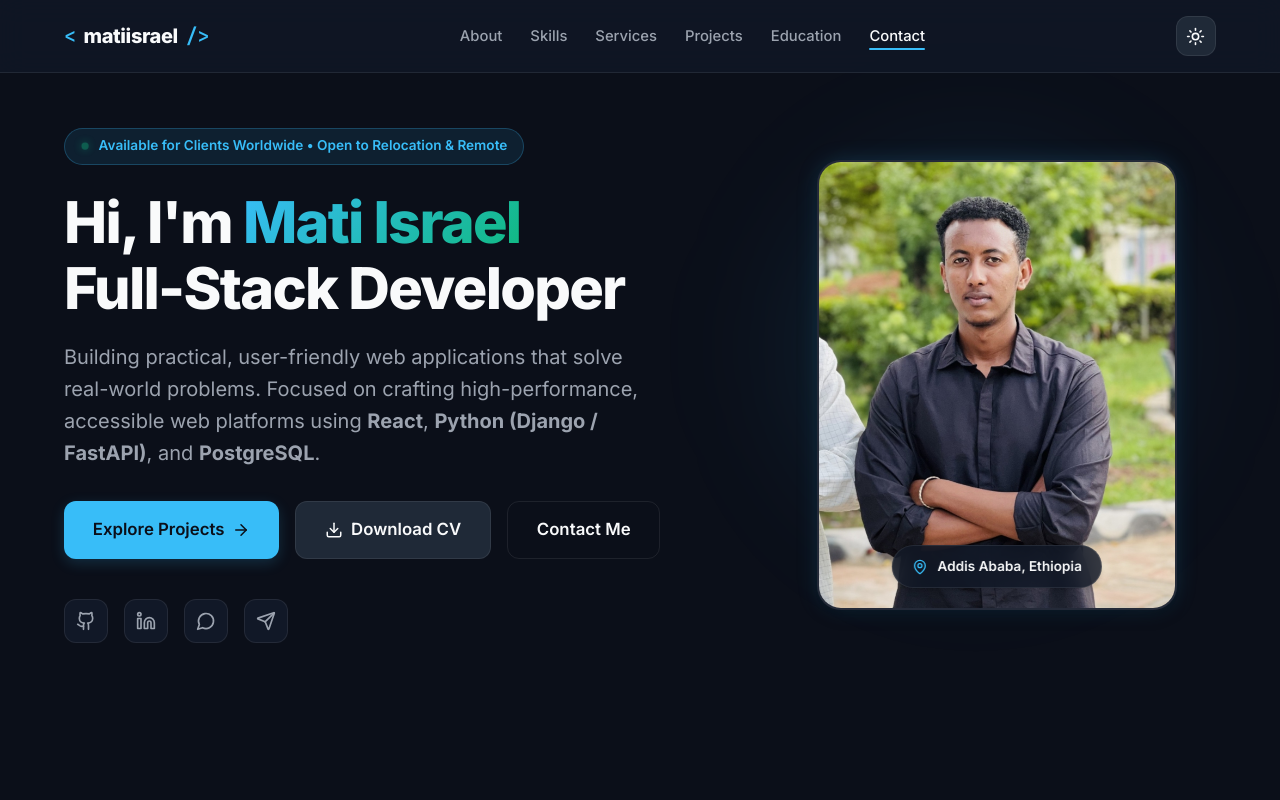
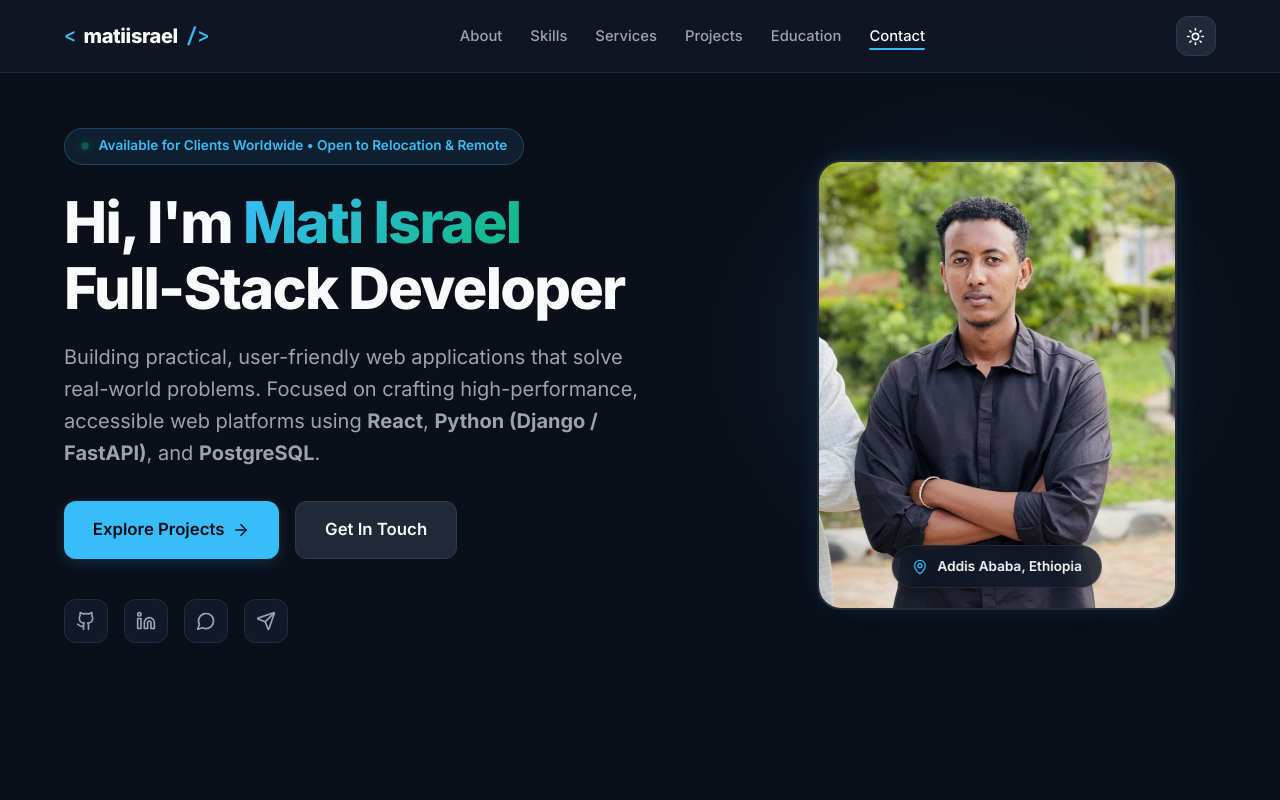
Before and after one commit to MatiIsrael/MyPortifolio, a React (Vite) app: page / in a window 1280 px wide. Shown: the top 800 px of the page. Built offline with nearby package versions, Linux system fonts and the light colour scheme.

Commit message:
refactor: remove Download CV button for cleaner focused hero section

```diff
--- a/src/components/Hero.jsx
+++ b/src/components/Hero.jsx
@@ -1,7 +1,6 @@
 import React from 'react';
 import {
   ArrowRight,
-  Download,
   Github,
   Linkedin,
   Send,
@@ -13,11 +12,6 @@ import { portfolioData } from '../data/portfolioData';
 
 export default function Hero() {
   const { personal } = portfolioData;
-
-  const handleDownloadCV = (e) => {
-    // If cv.pdf does not yet exist or is empty, provide friendly feedback and trigger print/view
-    // We also set the download attribute on the link.
-  };
 
   return (
     <section className="hero-section" id="hero">
@@ -52,18 +46,8 @@ export default function Hero() {
                 <ArrowRight size={18} />
               </a>
 
-              <a
-                href={personal.cvUrl}
-                download="Mati_Israel_CV.pdf"
-                onClick={handleDownloadCV}
-                className="btn btn-secondary btn-lg"
-              >
-                <Download size={18} />
-                <span>Download CV</span>
-              </a>
-
-              <a href="#contact" className="btn btn-outline btn-lg">
-                <span>Contact Me</span>
+              <a href="#contact" className="btn btn-secondary btn-lg">
+                <span>Get In Touch</span>
               </a>
             </div>
 
```
